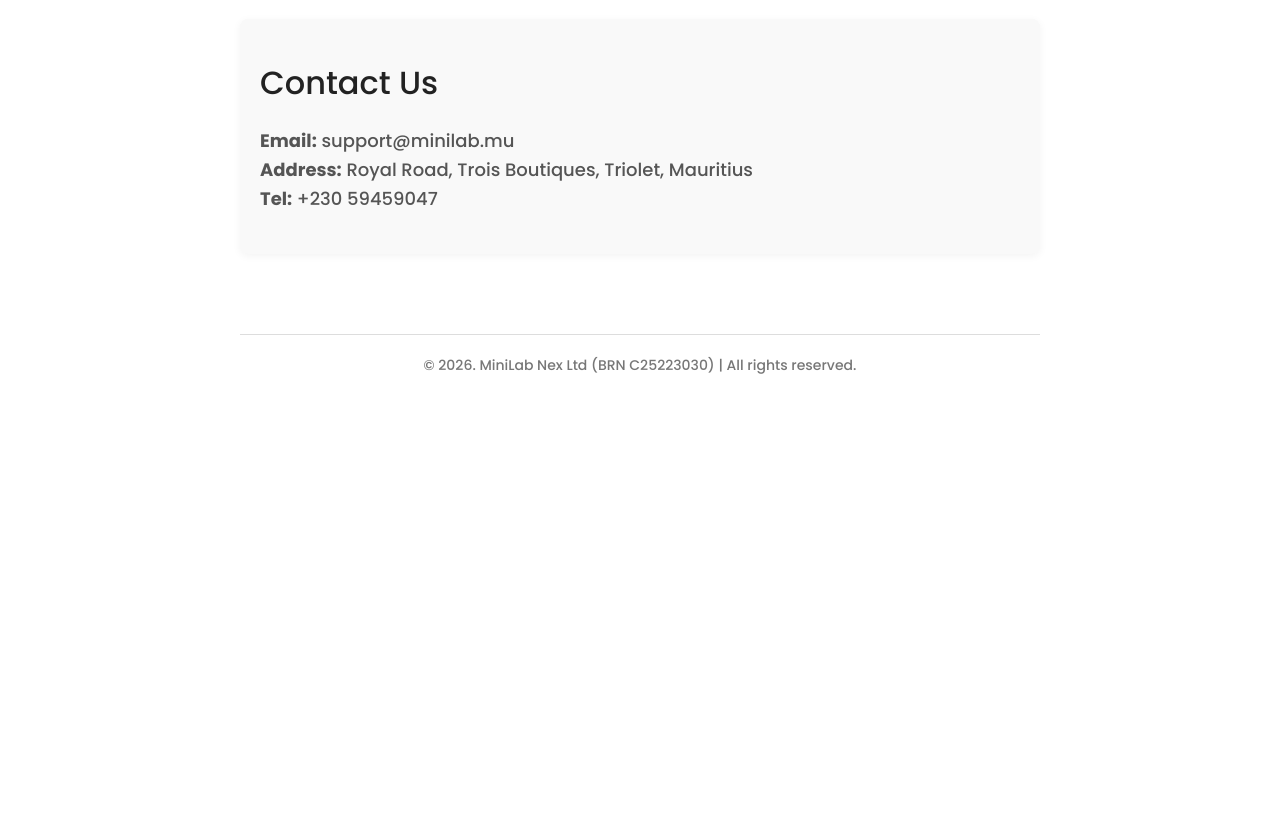
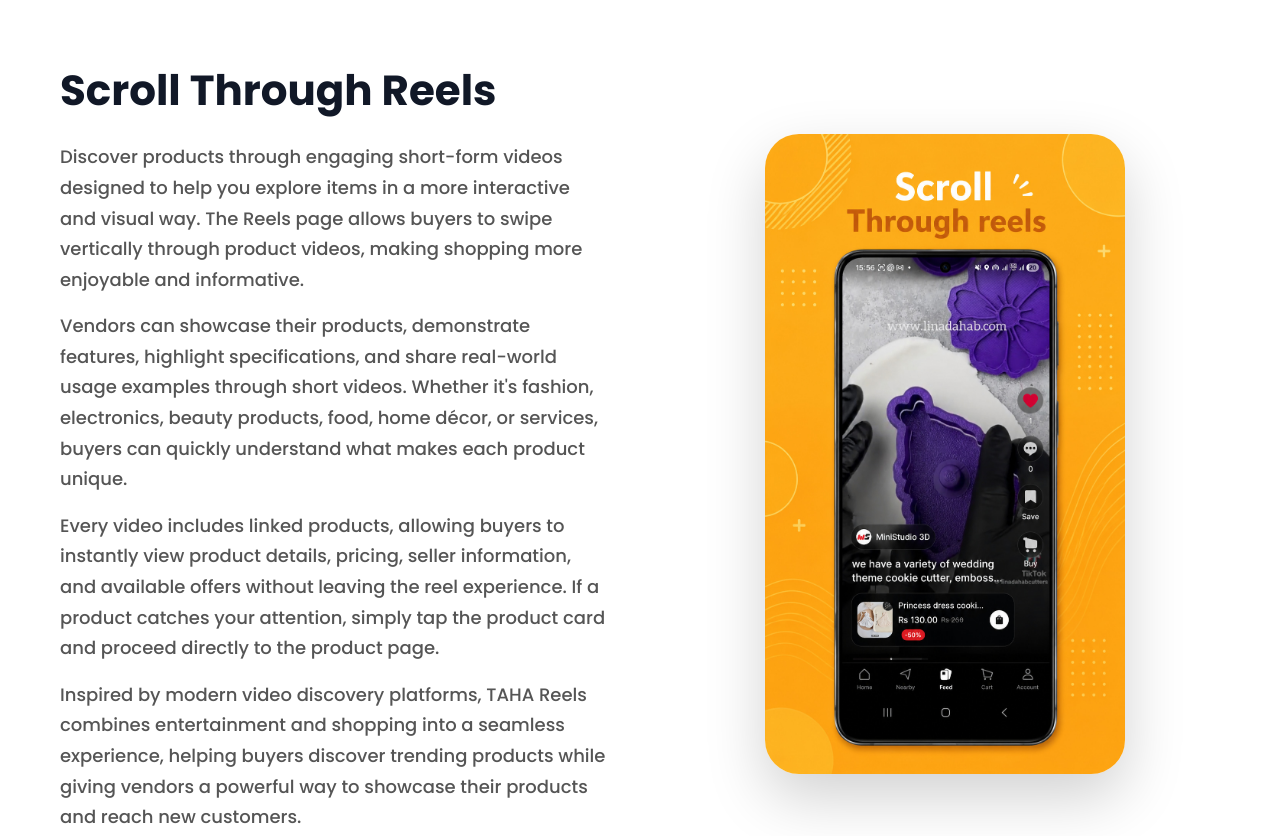
Before and after one commit to faheem13/Morishop-WEB, a plain HTML site: page index.html in a window 1280 px wide. Shown: the part 2460-3296 px from the top of the page. Before the commit the page ends 2856 px from the top, so only its background shows below. Drawn offline with Linux system fonts and the light colour scheme.

Commit message:
Newer updates

```diff
--- a/index.html
+++ b/index.html
@@ -216,6 +216,67 @@
         max-width: 280px;
     }
 }
+
+.video-reels {
+    max-width: 1200px;
+    margin: 80px auto;
+    padding: 40px 20px;
+    display: flex;
+    align-items: center;
+    gap: 60px;
+}
+
+.video-text {
+    flex: 1;
+}
+
+.video-text h2 {
+    font-size: 42px;
+    font-weight: 700;
+    color: #111827;
+    margin-bottom: 20px;
+}
+
+.video-text p {
+    font-size: 18px;
+    line-height: 1.7;
+    color: #555;
+    margin-bottom: 16px;
+}
+
+.video-image {
+    flex: 1;
+    display: flex;
+    justify-content: center;
+}
+
+.video-image img {
+    width: 100%;
+    max-width: 360px;
+    border-radius: 34px;
+    box-shadow: 0 24px 60px rgba(0, 0, 0, 0.18);
+}
+
+@media (max-width: 768px) {
+    .video-reels {
+        flex-direction: column;
+        text-align: center;
+        gap: 35px;
+        margin: 50px auto;
+    }
+
+    .video-text h2 {
+        font-size: 32px;
+    }
+
+    .video-text p {
+        font-size: 16px;
+    }
+
+    .video-image img {
+        max-width: 280px;
+    }
+}
     </style>
 </head>
 <body>
@@ -288,6 +349,47 @@
 
 </section>
 
+
+<section class="video-reels">
+
+    <div class="video-text">
+        <h2>Scroll Through Reels</h2>
+
+        <p>
+            Discover products through engaging short-form videos designed to help you
+            explore items in a more interactive and visual way. The Reels page allows
+            buyers to swipe vertically through product videos, making shopping more
+            enjoyable and informative.
+        </p>
+
+        <p>
+            Vendors can showcase their products, demonstrate features, highlight
+            specifications, and share real-world usage examples through short videos.
+            Whether it's fashion, electronics, beauty products, food, home décor,
+            or services, buyers can quickly understand what makes each product unique.
+        </p>
+
+        <p>
+            Every video includes linked products, allowing buyers to instantly view
+            product details, pricing, seller information, and available offers without
+            leaving the reel experience. If a product catches your attention, simply
+            tap the product card and proceed directly to the product page.
+        </p>
+
+        <p>
+            Inspired by modern video discovery platforms, TAHA Reels combines
+            entertainment and shopping into a seamless experience, helping buyers
+            discover trending products while giving vendors a powerful way to
+            showcase their products and reach new customers.
+        </p>
+    </div>
+
+    <div class="video-image">
+        <img src="assets/feed_screenshot.jpg" alt="TAHA Reels Page">
+    </div>
+
+</section>
+
     <section class="contact">
         <h2>Contact Us</h2>
         <p><strong>Email:</strong> support@minilab.mu</p>
```
Also changed, not shown: assets/feed_screenshot.jpg (added).
